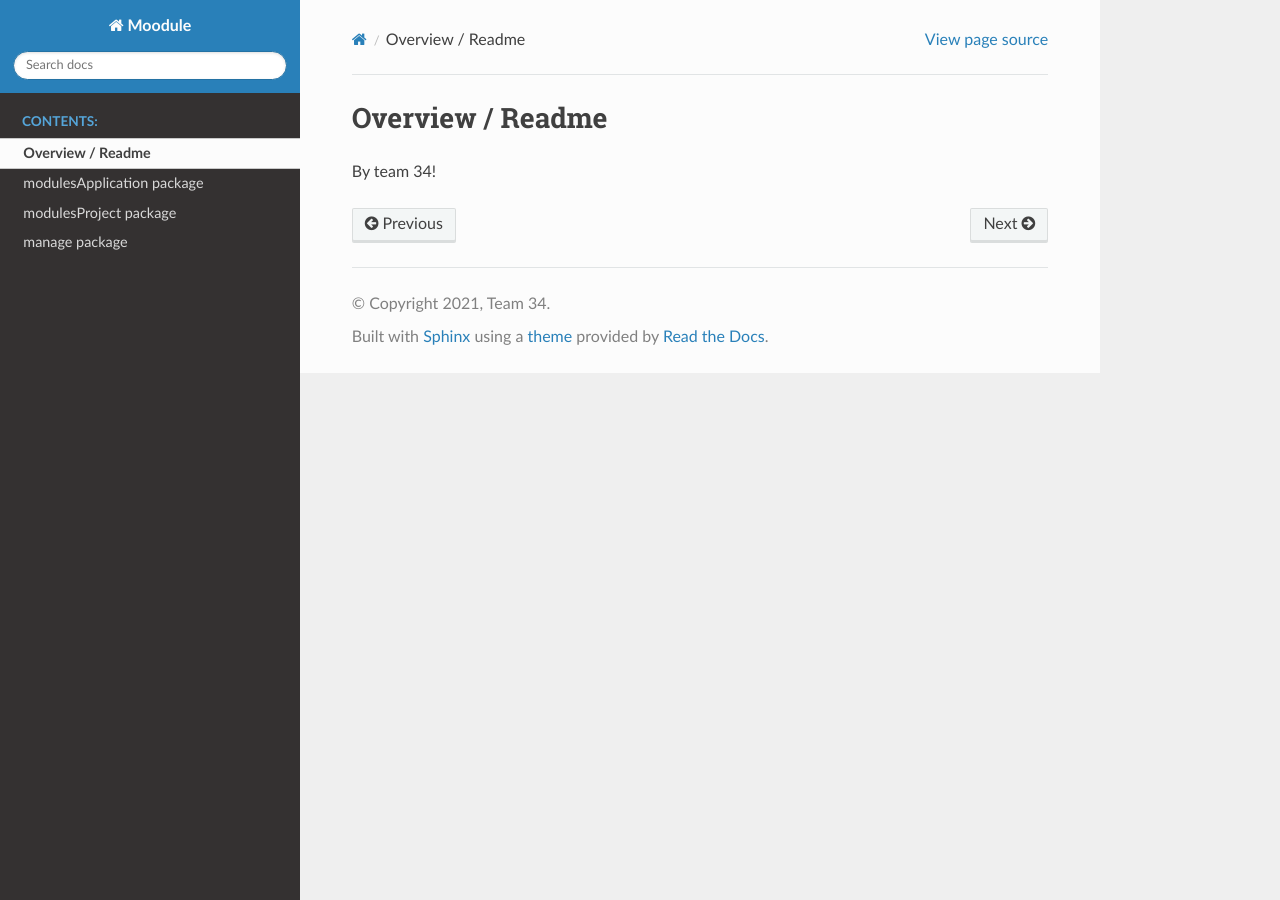
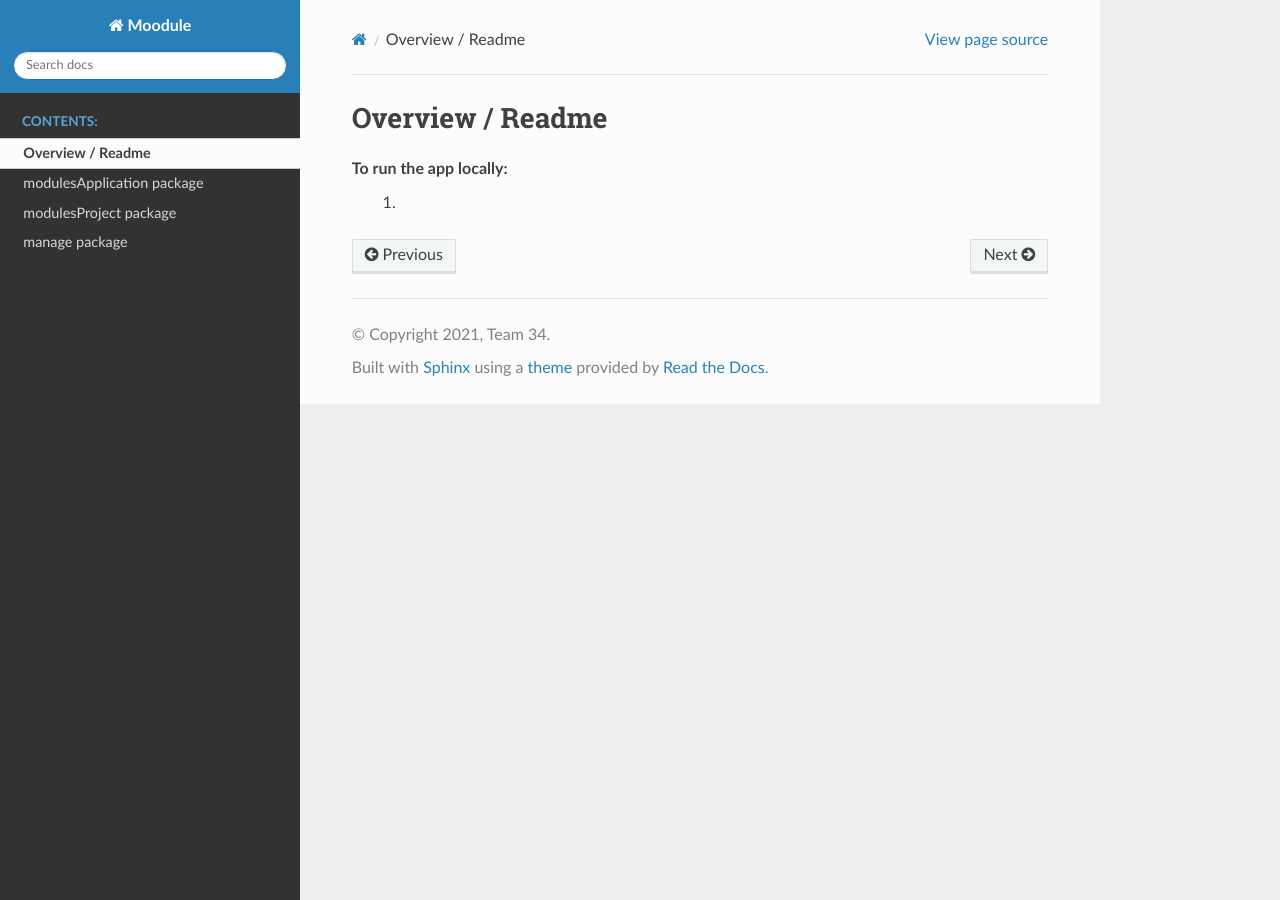
Before and after one commit to TomAllison067/moodule-pages, a Sphinx documentation site: the page built from docs/packages/introduction.rst, in a window 1280 px wide. Built offline with Sphinx 7.4.7 and the Read the Docs theme 2.0.0, drawn with Linux system fonts in a browser that asks for light colours.

Commit message:
intermediary

```diff
--- a/docs/packages/introduction.rst
+++ b/docs/packages/introduction.rst
@@ -2,4 +2,5 @@
 Overview / Readme
 ############
 
-By team 34!
+To run the app locally:
+    1.
```
